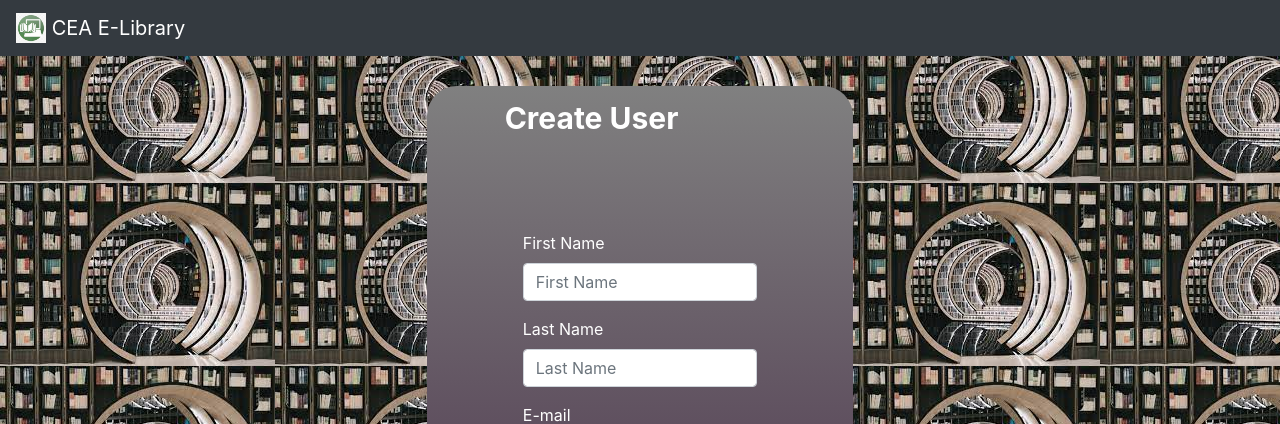
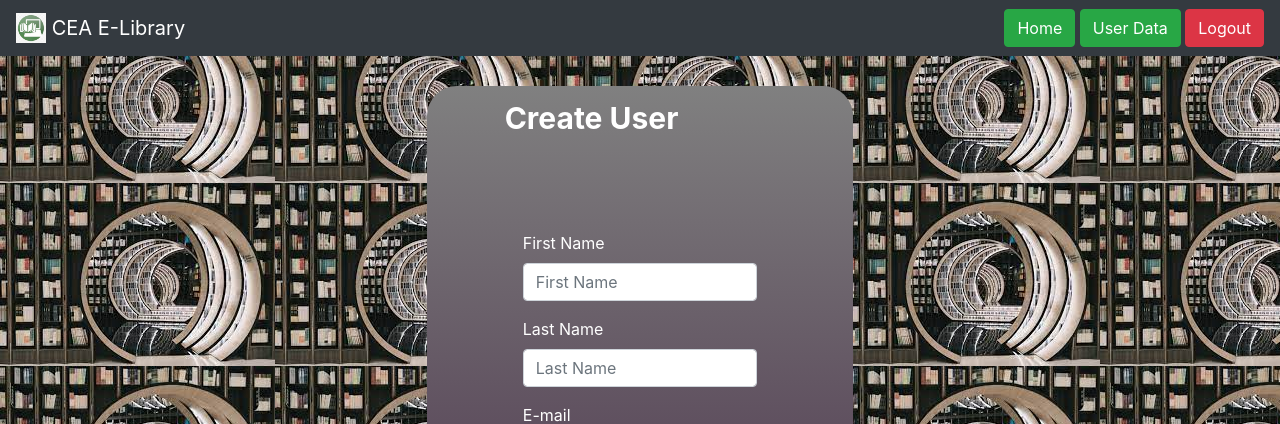
Before and after one commit to jelanmathewjames/E_Library_django, a Django app: template templates/createuser.html in a window 1280 px wide. Shown: the top 424 px of the page. Run offline with Django 3.2, Linux system fonts and the light colour scheme; the template is opened without the code that fills it, so the values that code supplies are empty; some libraries are stand-ins or nearby versions.

Commit message:
added home and logout buttons for needed pages and resolved a extra row that caused a bug in data table

```diff
--- a/static/ajax_js/admin_bookdata.js
+++ b/static/ajax_js/admin_bookdata.js
@@ -4,5 +4,11 @@ $(document).ready(function() {
     $('#create_book').click(()=>{
         window.location.replace('/bookcrud/createbook')
     })
+    $('#home').click(()=>{
+        window.location.replace('/admin/adminhome')
+    })
+    $('#logout').click(()=>{
+        window.location.replace('/admin/adminlogout')
+    })
 
 })
--- a/static/ajax_js/admin_userdata.js
+++ b/static/ajax_js/admin_userdata.js
@@ -1,10 +1,14 @@
 $(document).ready(function() {
-    $('#mytable').DataTable();
+    $('#mytable').DataTable()
+
     $('#logout').click(()=>{
       window.location.replace('/admin/adminlogout')
     })
     $('#create_user').click(()=>{
       window.location.replace('/usercrud/createuser')
     })
+    $('#home').click(()=>{
+      window.location.replace('/admin/adminhome')
+    })
 
 });
--- a/static/ajax_js/createuser.js
+++ b/static/ajax_js/createuser.js
@@ -43,3 +43,12 @@ $('#createuser').click(()=>{
         })
     }
 })
+$('#home').click(()=>{
+    window.location.replace('/admin/adminhome')
+})
+$('#userdata').click(()=>{
+    window.location.replace('/usercrud/userdata')
+})
+$('#logout').click(()=>{
+    window.location.replace('/admin/adminlogout')
+})
--- a/static/ajax_js/explore.js
+++ b/static/ajax_js/explore.js
@@ -4,5 +4,8 @@ $(document).ready(function() {
     $('#logout').click(()=>{
         window.location.replace('/logout')
     })
+    $('#home').click(()=>{
+        window.location.replace('/user/userhome')
+    })
 
 })
--- a/static/ajax_js/userprofile.js
+++ b/static/ajax_js/userprofile.js
@@ -1,3 +1,6 @@
 $('#logout').click(()=>{
     window.location.replace("/logout")
 })
+$('#home').click(()=>{
+    window.location.replace("/user/userhome")
+})
--- a/templates/admin_bookdata.html
+++ b/templates/admin_bookdata.html
@@ -6,8 +6,9 @@
 {% endblock %}
 {% block common %}
             <div class="my-2 my-lg-0">
+              <button type="button" class="btn btn-success" id="home">Home</button>
               <button type="button" class="btn btn-success" id="create_book">Create Book</button>
-              <button type="button" class="btn btn-danger"id="logout" style="margin-left: 10px;">Logout</button>
+              <button type="button" class="btn btn-danger"id="logout">Logout</button>
             </div>
         </nav>
         <div class="table-responsive col-11" style="margin-top: 80px; margin-left: 10px; width: 1300px;">
@@ -57,6 +58,6 @@
 <script src="https://cdnjs.cloudflare.com/ajax/libs/popper.js/1.12.9/umd/popper.min.js" integrity="sha384-ApNbgh9B+Y1QKtv3Rn7W3mgPxhU9K/ScQsAP7hUibX39j7fakFPskvXusvfa0b4Q" crossorigin="anonymous"></script>
 <script src="https://maxcdn.bootstrapcdn.com/bootstrap/4.0.0/js/bootstrap.min.js" integrity="sha384-JZR6Spejh4U02d8jOt6vLEHfe/JQGiRRSQQxSfFWpi1MquVdAyjUar5+76PVCmYl" crossorigin="anonymous"></script>
 <script type="text/javascript" src="https://cdn.datatables.net/1.11.3/js/jquery.dataTables.min.js"></script>
-<script src="{% static 'ajax_js/admin_bookdata.js'%}"></script>
+<script src="{% static 'ajax_js/admin_bookdata.js' %}"></script>
 </html>
 {% endblock %}
--- a/templates/admin_userdata.html
+++ b/templates/admin_userdata.html
@@ -5,8 +5,9 @@
 {% endblock %}
 {% block common %}
             <div class="my-2 my-lg-0">
+              <button type="button" class="btn btn-success" id="home">Home</button>
               <button type="button" class="btn btn-success" id="create_user">Create User</button>
-              <button type="button" class="btn btn-danger"id="logout" style="margin-left: 10px;">Logout</button>
+              <button type="button" class="btn btn-danger"id="logout">Logout</button>
             </div>
         </nav>
         <div class="table-responsive col-11" style="margin-top: 80px; margin-left: 10px; width: 1300px;">
@@ -18,7 +19,6 @@
                 <th scope="col">Last Name</th>
                 <th scope="col">E-mail</th>
                 <th scope="col">Mobile Number</th>
-                <th scope="col"></th>
                 <th scope="col"></th>
                 <th scope="col"></th>
               </tr>
@@ -62,6 +62,6 @@
 <script src="https://cdnjs.cloudflare.com/ajax/libs/popper.js/1.12.9/umd/popper.min.js" integrity="sha384-ApNbgh9B+Y1QKtv3Rn7W3mgPxhU9K/ScQsAP7hUibX39j7fakFPskvXusvfa0b4Q" crossorigin="anonymous"></script>
 <script src="https://maxcdn.bootstrapcdn.com/bootstrap/4.0.0/js/bootstrap.min.js" integrity="sha384-JZR6Spejh4U02d8jOt6vLEHfe/JQGiRRSQQxSfFWpi1MquVdAyjUar5+76PVCmYl" crossorigin="anonymous"></script>
 <script type="text/javascript" src="https://cdn.datatables.net/1.11.3/js/jquery.dataTables.min.js"></script>
-<script src="{% static 'ajax_js/admin_userdata.js'%}"></script>
+<script src="{% static 'ajax_js/admin_userdata.js' %}"></script>
 </html>
 {% endblock %}
--- a/templates/bookcrud.html
+++ b/templates/bookcrud.html
@@ -4,6 +4,11 @@
     <div style="height: 950px; background-image:url('/static/images/library_background.jpeg');">
 {% endblock %}
 {% block common %}
+        <div class="my-2 my-lg-0">
+            <button type="button" class="btn btn-success" id="home">Home</button>
+            <button type="button" class="btn btn-success" id="bookdata">Book Data</button>
+            <button type="button" class="btn btn-danger"id="logout">Logout</button>
+        </div>
         </nav>
         <div class="col-lg-4 col-10 mx-auto" style="margin-top:30px; border-width:thick; border-radius:30px; height:750px; background:linear-gradient(grey,rgb(56, 23, 56)); color:white;">
                 <div class="col-lg-12 col-12 ml-5" style="font-size:30px; font-weight:bolder; padding-top:10px">
--- a/templates/createuser.html
+++ b/templates/createuser.html
@@ -4,6 +4,11 @@
     <div style="height: 950px; background-image:url('/static/images/library_background.jpeg');">
 {% endblock %}
 {% block common %}
+            <div class="my-2 my-lg-0">
+                <button type="button" class="btn btn-success" id="home">Home</button>
+                <button type="button" class="btn btn-success" id="userdata">User Data</button>
+                <button type="button" class="btn btn-danger"id="logout">Logout</button>
+            </div>
         </nav>
         <div class="col-lg-4 col-10 mx-auto" style="margin-top:30px; border-width:thick; border-radius:30px; height:750px; background:linear-gradient(grey,rgb(56, 23, 56)); color:white;">
                 <div class="col-lg-12 col-12 ml-5" style="font-size:30px; font-weight:bolder; padding-top:10px">
--- a/templates/library.html
+++ b/templates/library.html
@@ -5,6 +5,7 @@
 {% endblock %}
 {% block common %}
             <div class="my-2 my-lg-0">
+              <button type="button" class="btn btn-success"id="home" style="margin-left: 10px;">Home</button>
               <button type="button" class="btn btn-danger"id="logout" style="margin-left: 10px;">Logout</button>
             </div>
         </nav>
--- a/templates/userprofile.html
+++ b/templates/userprofile.html
@@ -4,15 +4,11 @@
 <div style="background:linear-gradient(rgb(255, 182, 255),rgb(236, 236, 161))">
 {% endblock %}
 {% block common %}
-    <nav class="navbar navbar-expand-lg navbar-dark bg-dark">
-        <a class="navbar-brand" href="#">
-        <img src="{% static 'images/library_navbar.jpeg'%}" width="30" height="30" class="d-inline-block align-top" alt="">
-        CEA E-Library
-        </a>
         <button class="navbar-toggler" type="button" data-toggle="collapse" data-target="#navbarSupportedContent" aria-controls="navbarSupportedContent" aria-expanded="false" aria-label="Toggle navigation">
             <span class="navbar-toggler-icon"></span>
         </button>
         <div class="collapse navbar-collapse" style="width:150px;" id="navbarSupportedContent" >
+            <button type="button" class="ml-auto btn btn-success" id="home" style="width:150px;">Home</button>
             <button type="button" class="ml-auto btn btn-danger" id="logout" style="width:150px;">Logout</button>
         </div>
     </nav>
```
Also changed, not shown: static/ajax_js/createbook.js (+9 -0 lines), static/ajax_js/givebook.js (added, +124 -0 lines), static/ajax_js/returnbook.js (added, +56 -0 lines), templates/givebook.html (+5 -117 lines), templates/returnbook.html (+2 -53 lines).
